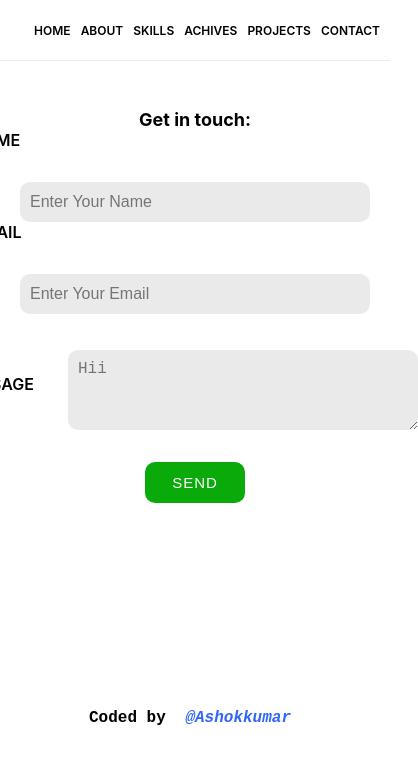
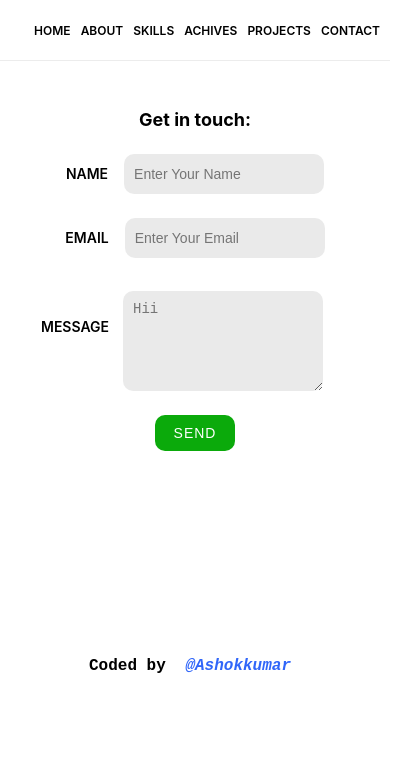
Before and after one commit to AshokasAK/Portfolio, a React (Vite) app: page /contact in a window 390 px wide. Shown: the top 764 px of the page, 418 px wide, since content can reach past the window. Built offline with nearby package versions, Linux system fonts and the light colour scheme.

Commit message:
image positions were done

```diff
--- a/css/Certificates.css
+++ b/css/Certificates.css
@@ -72,20 +72,17 @@ scroll-behavior: smooth;
     width: 300px;
     height: 200px;
     box-shadow: 0px 5px 15px rgb(97, 97, 97);
-    margin-left: 4rem;
   }
   .certificates .img2 {
     width: 300px;
     height: 200px;
     box-shadow: 0px 5px 15px rgb(97, 97, 97);
-    margin-left: 4rem;
   }
   .certificates .img3 {
     width: 300px;
     height: 200px;
     box-shadow: 0px 5px 15px rgb(97, 97, 97);
-    margin-left: 4rem;
-  }
+    }
 }
 
 
--- a/css/Contact.css
+++ b/css/Contact.css
@@ -54,17 +54,7 @@
     width: 50px;
     padding-inline: 8px 8px 8px 1px;
 }
- /* .naukri1{
-    background: url('../public/skillicon/naukri1.png');
-    background-size: cover;
-    width: 10px;
-    height:10px
-}
-.naukri2{
-    background: url('../public/skillicon/naukri.png');
-    width: 10px;
-    height:10px
-} */
+
 .naukridiv:hover{
    background-color: #3066f9;
    border-radius: 10px;
@@ -121,7 +111,8 @@ form{
    display: flex;
    flex-direction: column;
    justify-content: center;
-   align-items:center
+   align-items:center;
+   width: 500px;
 }
 form input{
     height: 40px;
@@ -167,3 +158,38 @@ button{
     letter-spacing: 1px;
     font-size: 15px;
 }
+@media only screen and (max-width:500px){
+    form{
+        width: 300px;
+     }
+     form input{
+         height: 40px;
+         width: 200px;
+         margin-top: 1.5rem;
+         margin-left: 1rem;
+         padding-left: 10px;
+         font-size: 14px;
+     }
+     form label{
+     font-weight: 600;
+     font-size: 14px;
+     }
+     #mm{
+        position: relative;
+        top:60px;
+        left: -120px;
+    }
+    #message{
+        margin-left: 3.5rem;
+        margin-top: 1rem;
+        height: 100px;
+        width: 200px;
+        font-size: 14px;
+    }
+    button{
+        padding: 10px;
+        width: 80px;
+        margin-top: 1.5rem;
+        font-size: 14px;
+    }
+}
--- a/src/App.css
+++ b/src/App.css
@@ -13,6 +13,7 @@ hr{
   filter: saturate(1);
   scroll-behavior: smooth;
   height: fit-content;
+  width: 100vw;
 }
 
 .shape1 {
```
